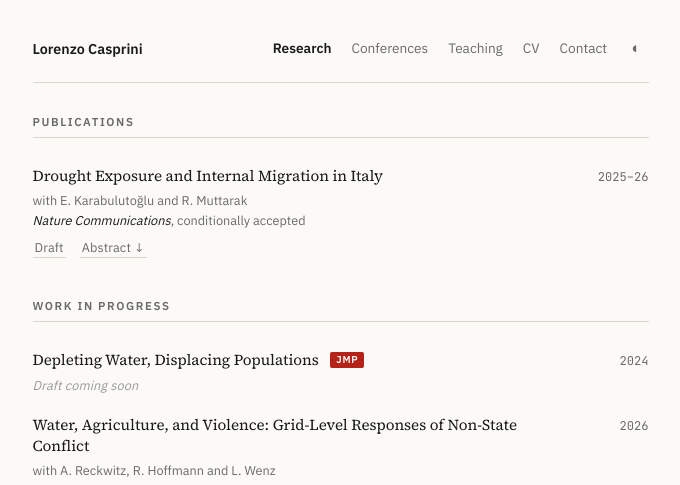
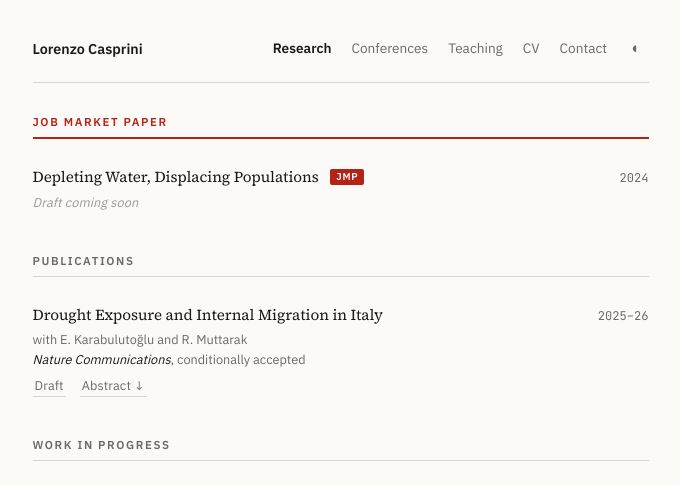
Before and after one commit to lorenzocasprini/lorenzocasprini.github.io, a plain HTML site: page research.html in a window 1280 px wide. Shown: the top 485 px of the page, without its empty margins (292-972 px from the left). Drawn offline with Linux system fonts and the light colour scheme.

Commit message:
JMP section, started 2024

```diff
--- a/research.html
+++ b/research.html
@@ -46,6 +46,21 @@ body.dark .jmp-badge{background:#f97066;color:#111}
 </nav>
 
 <div class="section">
+  <div class="section-title jmp-title">Job Market Paper</div>
+  <ul class="paper-list">
+    <li class="paper-item">
+      <div class="paper-body">
+      <div class="paper-title">Depleting Water, Displacing Populations <span class="jmp-badge">JMP</span></div>
+      <div class="paper-links">
+        <span class="paper-coming-soon">Draft coming soon</span>
+      </div>
+      </div>
+      <span class="paper-year">2024</span>
+    </li>
+  </ul>
+</div>
+
+<div class="section">
   <div class="section-title">Publications</div>
   <ul class="paper-list">
     <li class="paper-item">
@@ -69,15 +84,6 @@ body.dark .jmp-badge{background:#f97066;color:#111}
 <div class="section">
   <div class="section-title">Work in Progress</div>
   <ul class="paper-list">
-    <li class="paper-item">
-      <div class="paper-body">
-      <div class="paper-title">Depleting Water, Displacing Populations <span class="jmp-badge">JMP</span></div>
-      <div class="paper-links">
-        <span class="paper-coming-soon">Draft coming soon</span>
-      </div>
-      </div>
-      <span class="paper-year">2024</span>
-    </li>
     <li class="paper-item">
       <div class="paper-body">
       <div class="paper-title">Water, Agriculture, and Violence: Grid-Level Responses of Non-State Conflict</div>
```
